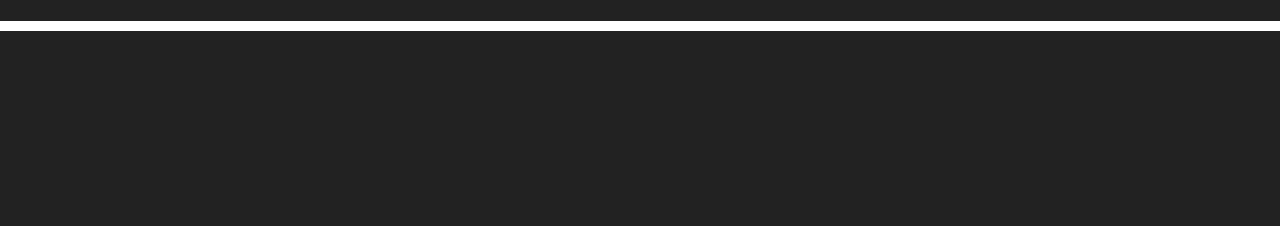
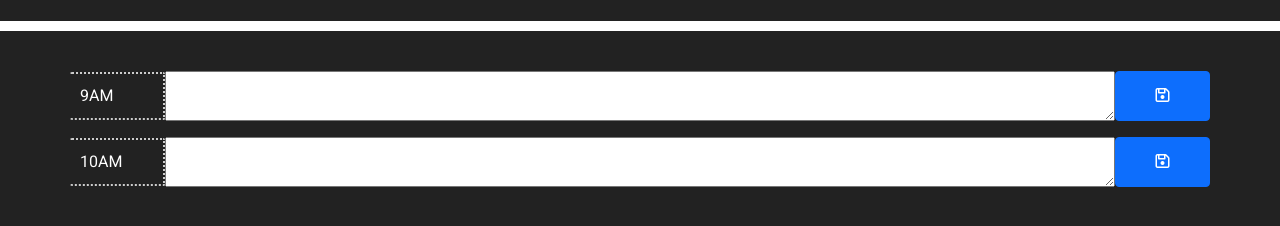
Before and after one commit to jsoomie/hw5-thirdPartyAPI, a plain HTML site: page index.html in a window 1280 px wide. Shown: the part 78-304 px from the top of the page. Drawn offline with nearby package versions, Linux system fonts and the light colour scheme.

Commit message:
added 9th and 10th hour rows with sytles and spacing

```diff
--- a/css/style.css
+++ b/css/style.css
@@ -24,6 +24,7 @@ body {
 
 #header {
     border-bottom: 10px solid var(--secondary-color);
+    margin-bottom: 2rem;
 }
 
 #header-head {
@@ -33,3 +34,16 @@ body {
 #header-subtext {
     font-size: 0.8rem;
 }
+
+.far {
+    color: var(--secondary-color);
+}
+
+.hour {
+    color: var(--secondary-color);
+    align-self: center;
+    border: 2px dotted var(--light-text);
+    border-left: none;
+    border-radius: 2px;
+    padding: 10px;
+}
--- a/index.html
+++ b/index.html
@@ -20,6 +20,22 @@
         </p>
         <p id="header-current-time" class="mx-auto text-center lead"></p>
     </header>
+    <div class="container">
+        <div id="nine" class="row py-2">
+            <div class="col-md-1 hour">
+                9AM
+            </div>
+            <textarea class="col-md-10"></textarea>
+            <button class="btn btn-primary col-md-1"><i class="far fa-save"></i></button>
+        </div>
+        <div id="ten" class="row py-2">
+            <div class="col-md-1 hour">
+                10AM
+            </div>
+            <textarea class="col-md-10"></textarea>
+            <button class="btn btn-primary col-md-1"><i class="far fa-save"></i></button>
+        </div>
+    </div>
 
     <script src="https://code.jquery.com/jquery-3.5.1.min.js" integrity="sha256-9/aliU8dGd2tb6OSsuzixeV4y/faTqgFtohetphbbj0=" crossorigin="anonymous"></script>
     <script src="https://cdnjs.cloudflare.com/ajax/libs/moment.js/2.29.1/moment.min.js" integrity="sha512-qTXRIMyZIFb8iQcfjXWCO8+M5Tbc38Qi5WzdPOYZHIlZpzBHG3L3by84BBBOiRGiEb7KKtAOAs5qYdUiZiQNNQ==" crossorigin="anonymous"></script>
```
